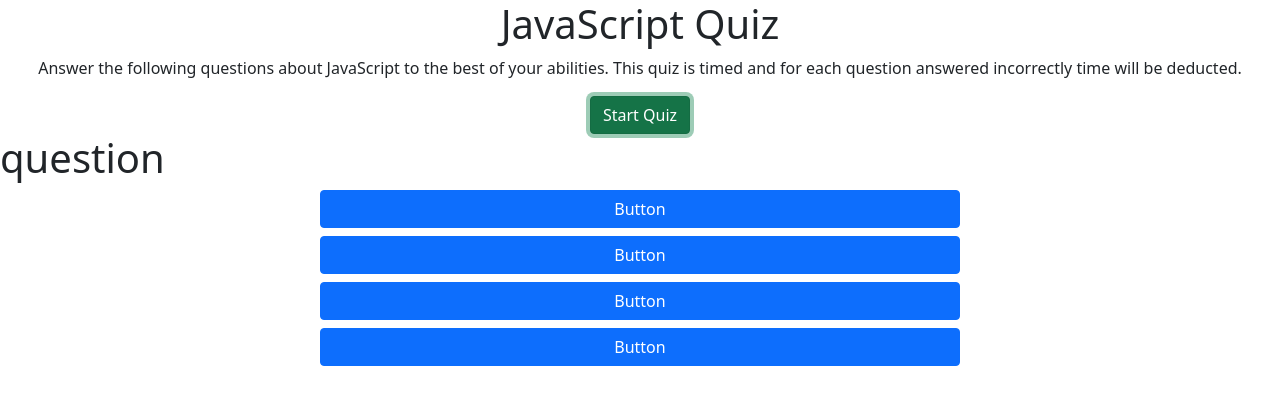
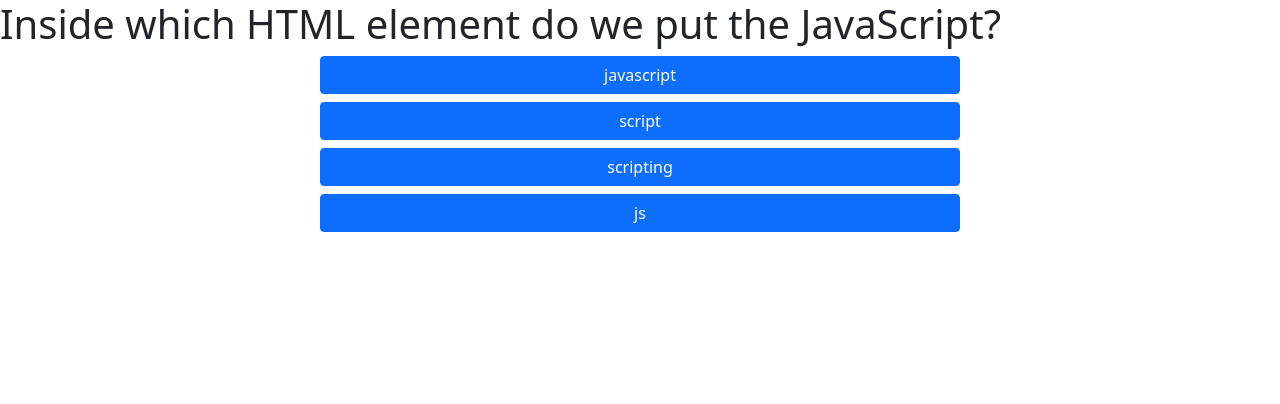
Before and after one commit to NathanMontelli/codeQuiz, a plain HTML site: page index.html in a window 1280 px wide. Both pictures are taken after a click on the button "Start Quiz". Drawn offline with nearby package versions, Linux system fonts and the light colour scheme.

Commit message:
added check answer function; added eventlisteners

```diff
--- a/assets/style.css
+++ b/assets/style.css
@@ -2,6 +2,6 @@
   background-color: navy;
 }
 
-/* .hide {
+.hide {
   display: none;
-} */
+}
--- a/index.html
+++ b/index.html
@@ -1,5 +1,6 @@
 <!DOCTYPE html>
 <html lang="en">
+
 <head>
   <meta charset="UTF-8">
   <meta http-equiv="X-UA-Compatible" content="IE=edge">
@@ -8,33 +9,37 @@
   <link rel="stylesheet" href="./assets/reset.css">
   <link href="https://cdn.jsdelivr.net/npm/bootstrap@5.1.3/dist/css/bootstrap.min.css" rel="stylesheet"
     integrity="sha384-1BmE4kWBq78iYhFldvKuhfTAU6auU8tT94WrHftjDbrCEXSU1oBoqyl2QvZ6jIW3" crossorigin="anonymous">
-    <link rel="stylesheet" href="./assets/style.css">
+  <link rel="stylesheet" href="./assets/style.css">
 </head>
+
 <body>
 
-  <div id="quiz">
-    <div id="quizFirstPage" class="container-fluid text-center hide">
+
+  <div id="quizFirstPage" class="container-fluid text-center startPage">
     <h1>JavaScript Quiz</h1>
     <p id="description">Answer the following questions about JavaScript to the best of your abilities.
       This quiz is timed and for each question answered incorrectly time will be deducted.
     </p>
     <button id="startQuiz" class="btn startQuizBtn btn-success  ">Start Quiz</button>
-    </div>
+  </div>
+
+  <div id="quiz">
     <div id="questionPage" class="hide">
       <h1 id="question">question</h1>
-      <div id="choices" class="choices d-grid gap-2 col-6     mx-auto hide">
-        <button class="btn btn-primary" type="button">Button</button>
-        <button class="btn btn-primary" type="button">Button</button>
-        <button class="btn btn-primary" type="button">Button</button>
-        <button class="btn btn-primary" type="button">Button</button>
+      <div id="choices" class="choices d-grid gap-2 col-6 mx-auto ">
+        <button id="answer1"class="btn btn-primary" type="button"></button>
+        <button id="answer2" class="btn btn-primary" type="button"></button>
+        <button id="answer3" class="btn btn-primary" type="button"></button>
+        <button id="answer4" class="btn btn-primary" type="button"></button>
       </div>
+      <div id="results"></div>
     </div>
-
-
   </div>
 
-<script src="https://cdn.jsdelivr.net/npm/bootstrap@5.1.3/dist/js/bootstrap.bundle.min.js"
-integrity="sha384-ka7Sk0Gln4gmtz2MlQnikT1wXgYsOg+OMhuP+IlRH9sENBO0LRn5q+8nbTov4+1p" crossorigin="anonymous"></script>
-<script src="script.js"></script>
+  <script src="https://cdn.jsdelivr.net/npm/bootstrap@5.1.3/dist/js/bootstrap.bundle.min.js"
+    integrity="sha384-ka7Sk0Gln4gmtz2MlQnikT1wXgYsOg+OMhuP+IlRH9sENBO0LRn5q+8nbTov4+1p"
+    crossorigin="anonymous"></script>
+  <script src="script.js"></script>
 </body>
+
 </html>
--- a/script.js
+++ b/script.js
@@ -1,7 +1,20 @@
+let quizQuestions = ''
+const questionPageEl = document.querySelector('#questionPage')
+const startPageEl = document.querySelector('.startPage')
+const answer1Btn = document.querySelector('#answer1')
+const answer2Btn = document.querySelector('#answer2')
+const answer3Btn = document.querySelector('#answer3')
+const answer4Btn = document.querySelector('#answer4')
+const startQuizBtn = document.querySelector('#startQuiz')
+const questionEl = document.querySelector('#question')
+const resultsEl = document.querySelector('#results')
+let quizTracker = 0
+let timer = 75
+
 const quizQuestionsList = [
   {
     question: "Inside which HTML element do we put the JavaScript?",
-    choices: ['javascript', 'scripting', 'script', 'js'],
+    choices: ['javascript', 'script', 'scripting', 'js'],
     answer: 'script'
   },
   {
@@ -12,7 +25,7 @@ const quizQuestionsList = [
   {
     question: "How do you add a comment in JavaScript?",
     choices: ['<!--with arrows-->', '"with double quotations"', "'with single quotations'", '// with two backslashes'],
-    answer: '//with two backlashes'
+    answer: '// with two backslashes'
   },
   {
     question: "Which operator is used to assign value to a variable?",
@@ -21,27 +34,57 @@ const quizQuestionsList = [
   },
   {
     question: "How to write and IF statement in JavaScript",
-    choices: ['if i=5', 'if i=5 then', 'if (i==5)', 'if i==5 then'],
+    choices: ['if (i==5)', 'if i=5', 'if i=5 then', 'if i==5 then'],
     answer: 'if (i==5)'
   }
 ]
-let quizQuestions = ''
-const startQuizBtn = document.getElementById('startQuiz')
+
 
 startQuizBtn.addEventListener('click', startQuizGame)
 
 function startQuizGame() {
-  startQuizBtn.classList.add('hide')
-  setNextQuestion
+  startPageEl.classList.add('hide')
+  questionPageEl.classList.remove('hide')
+
+  quizTracker = 0
+  showQuestion(quizTracker)
+}
+
+function showQuestion(question) {
+  resultsEl.textContent = ''
+  questionEl.textContent = quizQuestionsList[question].question
+  answer1Btn.textContent = quizQuestionsList[question].choices[0]
+  answer2Btn.textContent = quizQuestionsList[question].choices[1]
+  answer3Btn.textContent = quizQuestionsList[question].choices[2]
+  answer4Btn.textContent = quizQuestionsList[question].choices[3]
+
+}
+
+answer1Btn.addEventListener('click', checkAnswer)
+answer2Btn.addEventListener('click', checkAnswer)
+answer3Btn.addEventListener('click', checkAnswer)
+answer4Btn.addEventListener('click', checkAnswer)
+
+function checkAnswer(event) {
+  event.preventDefault()
+  if (event.target.innerText == quizQuestionsList[quizTracker].answer) {
+    //if choice is correct
+    resultsEl.textContent= `Correct!`
+  } else {
+    //if choice is incorrect
+    resultsEl.textContent= `Incorrect.`
+  }
+  quizTracker++
+
+  console.log(event)
+  // if (choices == )
 }
 
 function setNextQuestion() {
-  showQuestion(question[0])
+  showQuestion
 }
 
-function showQuestion(question) {
 
-}
 // document.getElementById('startQuiz').addEventListener('click', () => {
 //   startQuizBtn.classList.add('hide')
 //   quizQuestions = quizQuestionsList[0].question
```
